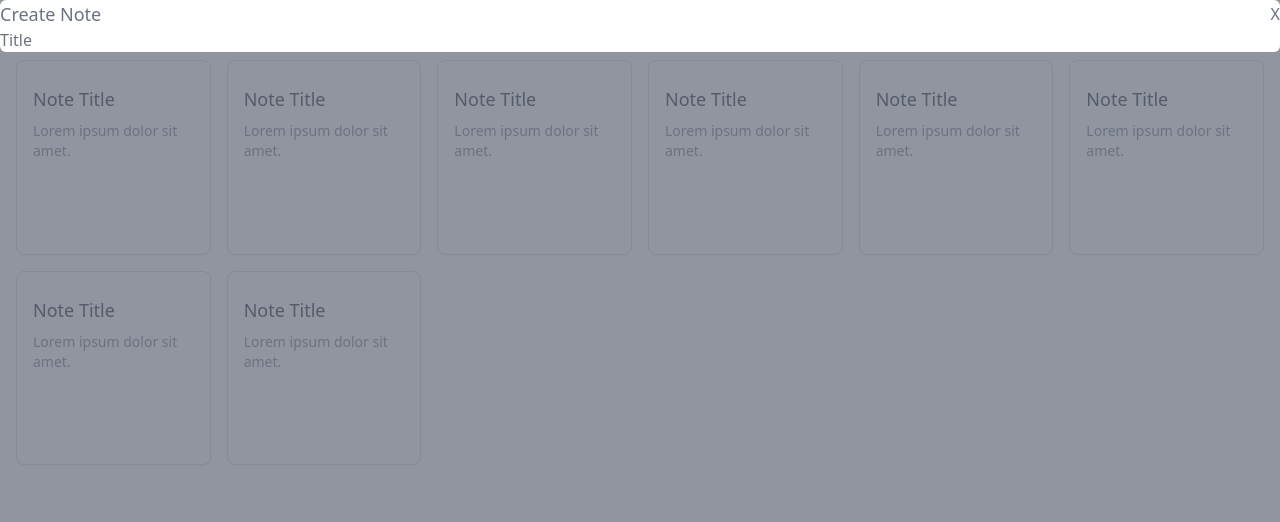
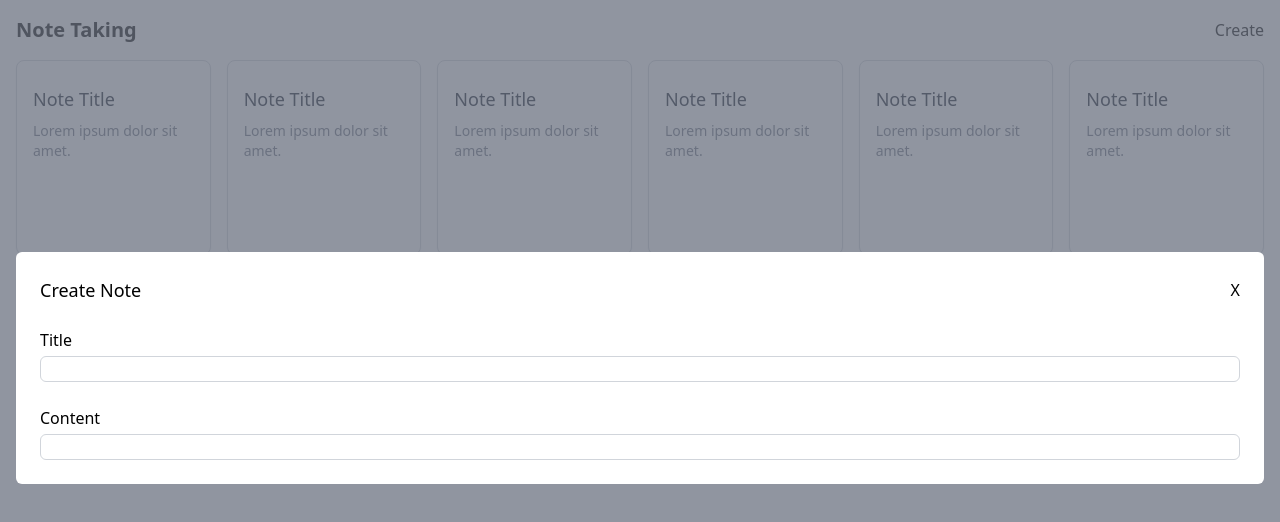
Before and after one commit to SaeromB/note-taking-app, a Next.js app: page / in a window 1280 px wide. Both pictures are taken after a click on the button "Create". Shown: the top 522 px of the page. Built offline with nearby package versions, Linux system fonts and the light colour scheme.

Commit message:
Change CreateNoteModal style

```diff
--- a/src/components/create-note/index.tsx
+++ b/src/components/create-note/index.tsx
@@ -6,40 +6,34 @@ type CreateModalProps = {
   setShow?: any
 }
 
-// const CreateNoteModal: FC<CreateModalProps> = ({ children, show, setShow }) => {
-//   return (
-//     show && (
-//       <div className="fixed z-10 inset-0 overflow-y-auto bg-gray-500 opacity-75">
-//         <div className="bg-white m-4 p-6 rounded-lg">
-//           <div className="flex items-center justify-between">
-//             <div className="text-lg">Create Note</div>
-//             <button onClick={() => setShow(false)}>X</button>
-//           </div>
-//           <div className="mt-6">
-//             <div>Title</div>
-//             <input />
-//           </div>
-//         </div>
-//       </div>
-//     )
-//   )
-// }
-
 const CreateNoteModal: FC<CreateModalProps> = ({ children, show, setShow }) => {
   return (
     show && (
       <div className="fixed z-10 inset-0 overflow-y-auto">
-        <div className="flex items-center justify-center min-h-screen pt-4 px-4 pb-20 text-center">
-          <div className="fixed inset-0 bg-gray-500 bg-opacity-75 transition-opacity">
-            <div className="inline-block w-full align-bottom bg-white rounded-md text-gray-500">
+        <div className="flex items-center justify-center min-h-screen pt-4 px-4 pb-20 text-center bg-gray-500 bg-opacity-75 ">
+          {/* Modal Content*/}
+          <div className="block w-full align-bottom bg-white p-6 rounded-md">
+            {/* Modal Head */}
+            <form>
               <div className="flex items-center justify-between">
-                <div className="text-lg">Create Note</div>
+                <h3 className="text-lg">Create Note</h3>
                 <button onClick={() => setShow(false)}>X</button>
               </div>
-              <div>
-                <div className="text-left">Title</div>
+
+              <div className="mt-6 text-left">
+                <label className="">Title</label>
               </div>
-            </div>
+              <div className="mt-1">
+                <input className="w-full border border-gray-300 rounded-md"></input>
+              </div>
+
+              <div className="mt-6 text-left">
+                <label className="">Content</label>
+              </div>
+              <div className="mt-1">
+                <input className="w-full border border-gray-300 rounded-md"></input>
+              </div>
+            </form>
           </div>
         </div>
       </div>
```
